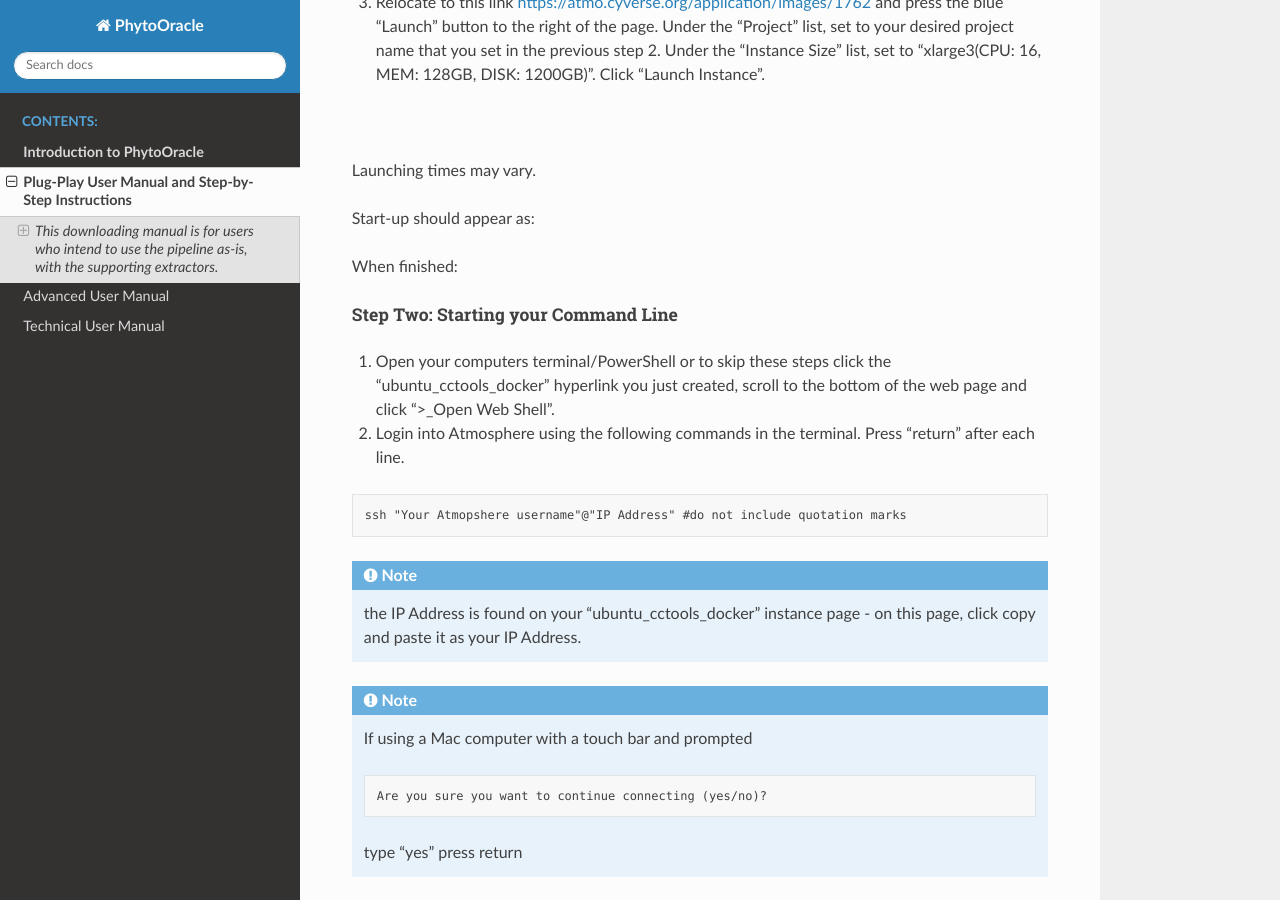
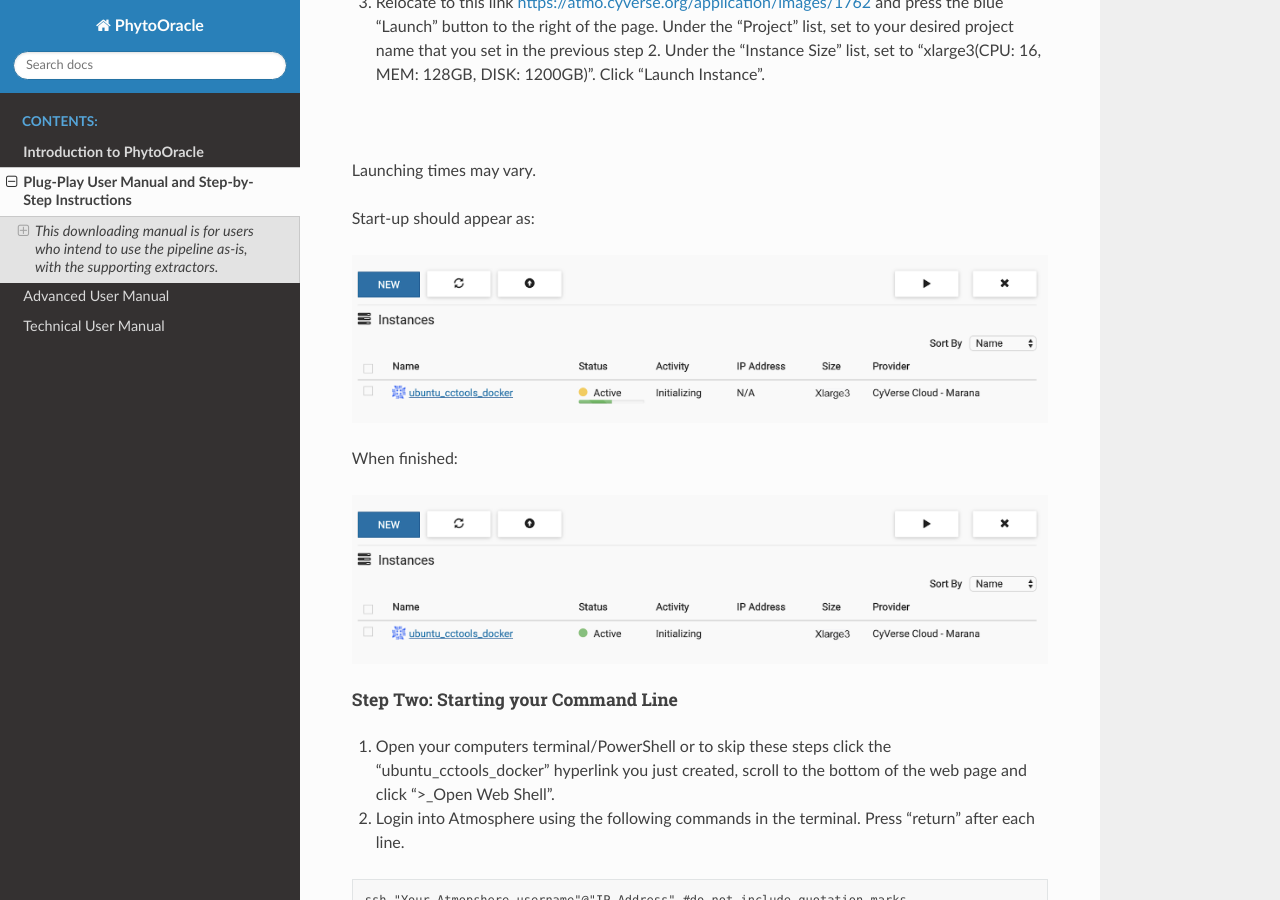
Before and after one commit to LyonsLab/PhytoOracle, a Sphinx documentation site: the page built from docs/plug-play.rst, in a window 1280 px wide and 900 px high, scrolled down 1409 px. Built offline with Sphinx 7.4.7 and the Read the Docs theme 2.0.0, drawn with Linux system fonts in a browser that asks for light colours.

Commit message:
Update plug-play.rst

```diff
--- a/docs/plug-play.rst
+++ b/docs/plug-play.rst
@@ -58,10 +58,11 @@ Launching times may vary.
 
 Start-up should appear as:
 
-.. image::
+.. image:: img1.png
 
 When finished:
 
+.. image:: img2.png
 
 
 ========================================
```
Also changed, not shown: other parts of docs/plug-play.rst (+1 -1 lines).
